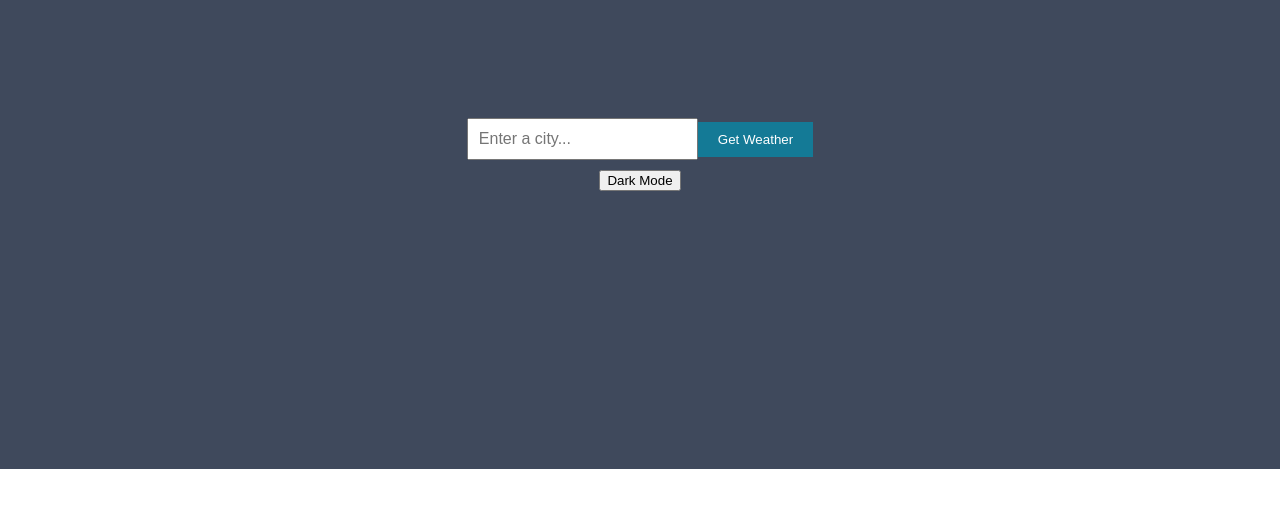
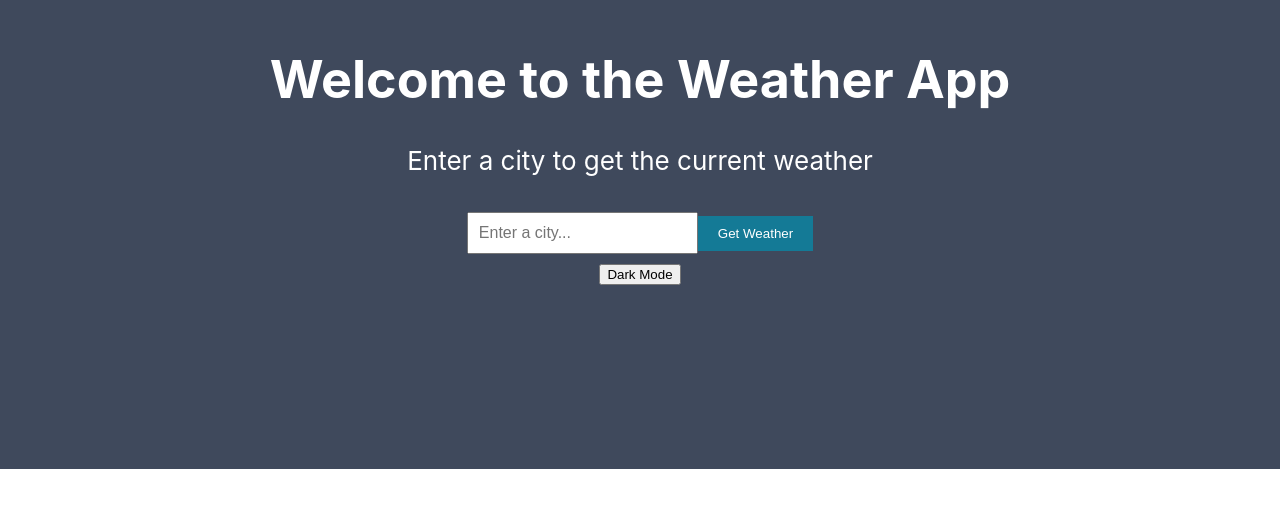
Before and after one commit to daca-github/project-phase-2-the-wheather-app, a React (Create React App) app: page / in a window 1280 px wide. Shown: the part 171-678 px from the top of the page. Built offline with nearby package versions, Linux system fonts and the light colour scheme.

Commit message:
Added a home button and the title

```diff
--- a/src/App.js
+++ b/src/App.js
@@ -46,9 +46,23 @@ function App() {
     setIsDarkMode(!isDarkMode);
   }
 
+  function goHome() {
+    setWeatherData(null);
+  }
+
   return (
     <div className={`App ${isDarkMode ? 'DarkMode' : ''}`}>
-      <SearchBar getWeatherData={getWeatherData} className="search-bar" />
+      {!weatherData ? (
+        <div>
+          <h1>Welcome to the Weather App</h1>
+          <p>Enter a city to get the current weather</p>
+        </div>
+      ) : (
+        <button className="home-button" onClick={goHome}>
+          Home
+        </button>
+      )}
+      <SearchBar getWeatherData={getWeatherData} className="search-bar" isDarkMode={isDarkMode} />
       {weatherData && (
         <WeatherDisplay data={weatherData} className="weather-display" />
       )}
```
